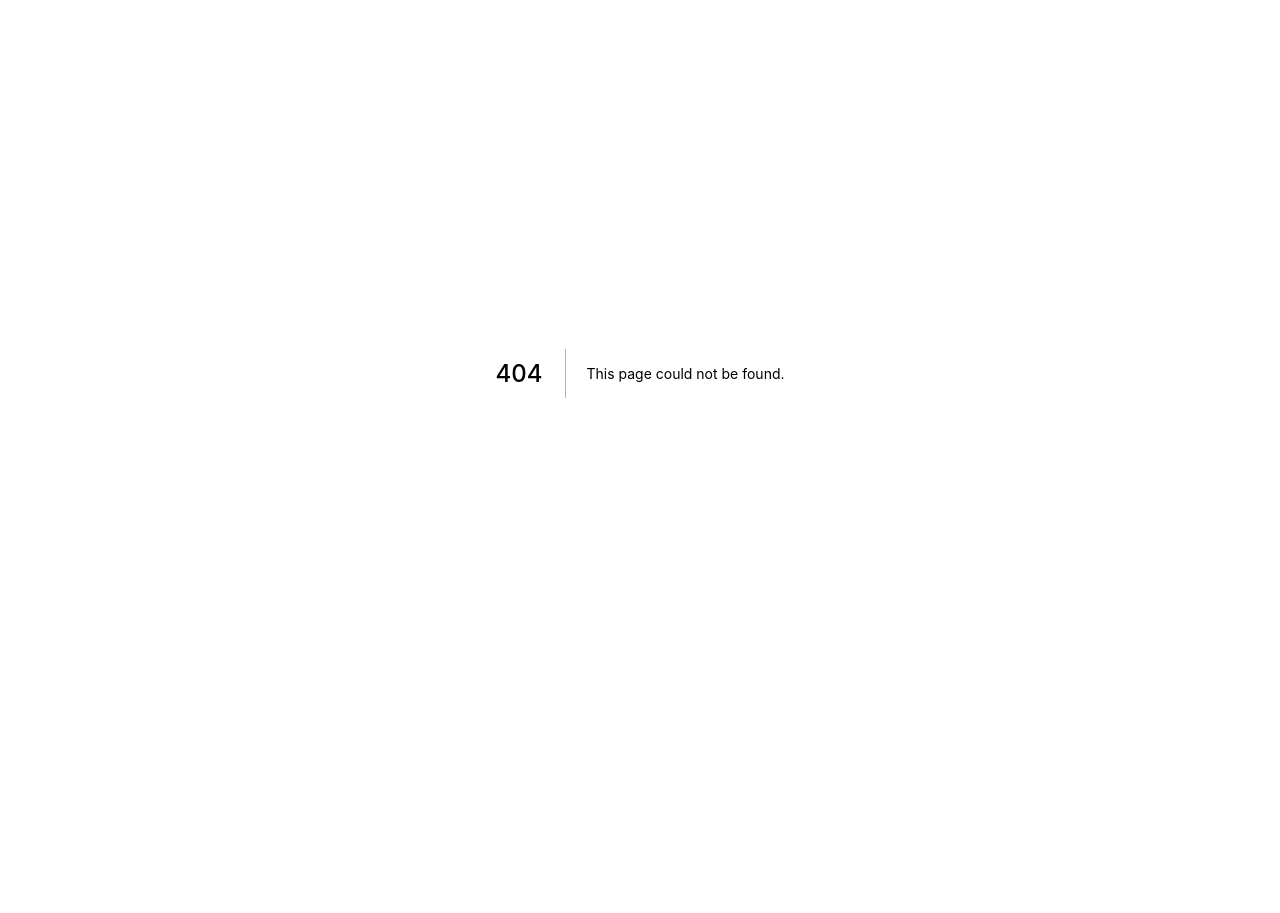
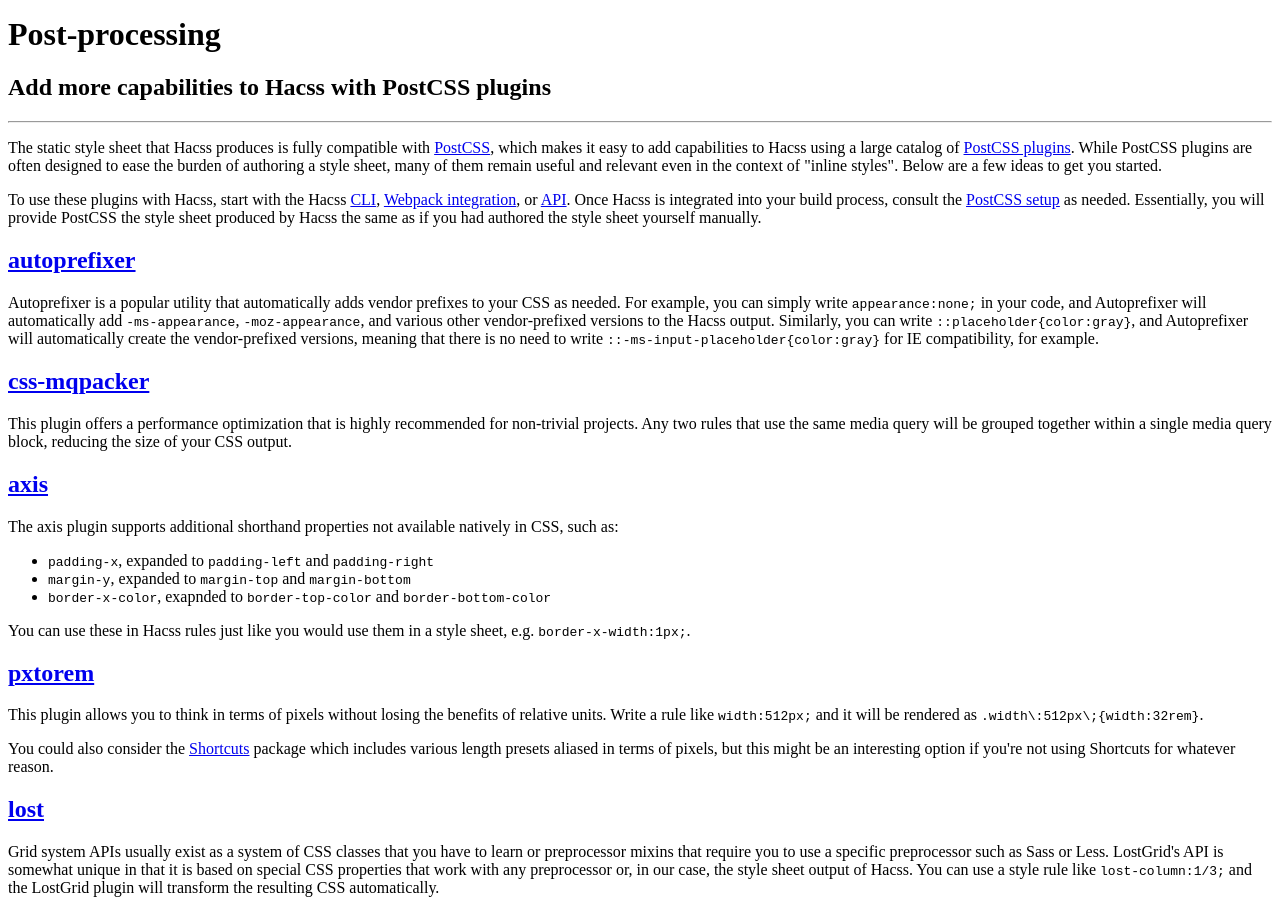
Before and after one commit to hacss/hacss.github.io, a Next.js app: page /docs/post-processing in a window 1280 px wide. Before the commit this address had no page. Shown: the part 460-1373 px from the top of the page. Before the commit the page ends 1233 px from the top, so only its background shows below. Built offline with nearby package versions, Linux system fonts and the light colour scheme.

Commit message:
Post-processing info

```diff
--- a/pages/docs/_app.tsx
+++ b/pages/docs/_app.tsx
@@ -11,7 +11,8 @@
   ["/webpack", "Webpack"],
   ["/api", "API"],
   ["/style-guide", "Style Guide"],
-  ["/shortcuts", "Shortcuts"]
+  ["/shortcuts", "Shortcuts"],
+  ["/post-processing", "Post-processing"]
 ];
 
 const DocsApp
--- /dev/null
+++ b/pages/docs/post-processing.mdx
@@ -0,0 +1,70 @@
+import Article from "../../components/Article";
+import ShellCommand from "../../components/ShellCommand";
+
+<Article
+  title="Post-processing"
+  subtitle="Add more capabilities to Hacss with PostCSS plugins">
+
+The static style sheet that Hacss produces is fully compatible with
+[PostCSS](https://postcss.org), which makes it easy to add capabilities to Hacss
+using a large catalog of [PostCSS plugins](https://www.postcss.parts). While
+PostCSS plugins are often designed to ease the burden of authoring a style
+sheet, many of them remain useful and relevant even in the context of "inline
+styles". Below are a few ideas to get you started.
+
+To use these plugins with Hacss, start with the Hacss [CLI](./cli),
+[Webpack integration](./webpack), or [API](./api). Once Hacss is integrated into
+your build process, consult the
+[PostCSS setup](https://github.com/postcss/postcss#usage) as needed.
+Essentially, you will provide PostCSS the style sheet produced by Hacss the same
+as if you had authored the style sheet yourself manually.
+
+## [autoprefixer](https://github.com/postcss/autoprefixer)
+
+Autoprefixer is a popular utility that automatically adds vendor prefixes to
+your CSS as needed. For example, you can simply write `appearance:none;` in your
+code, and Autoprefixer will automatically add `-ms-appearance`,
+`-moz-appearance`, and various other vendor-prefixed versions to the Hacss
+output. Similarly, you can write `::placeholder{color:gray}`, and Autoprefixer
+will automatically create the vendor-prefixed versions, meaning that there is no
+need to write `::-ms-input-placeholder{color:gray}` for IE compatibility, for
+example.
+
+## [css-mqpacker](https://github.com/hail2u/node-css-mqpacker)
+
+This plugin offers a performance optimization that is highly recommended for
+non-trivial projects. Any two rules that use the same media query will be
+grouped together within a single media query block, reducing the size of your
+CSS output.
+
+## [axis](https://github.com/kinday/postcss-axis)
+
+The axis plugin supports additional shorthand properties not available natively
+in CSS, such as:
+* `padding-x`, expanded to `padding-left` and `padding-right`
+* `margin-y`, expanded to `margin-top` and `margin-bottom`
+* `border-x-color`, exapnded to `border-top-color` and `border-bottom-color`
+
+You can use these in Hacss rules just like you would use them in a style sheet,
+e.g. `border-x-width:1px;`.
+
+## [pxtorem](https://github.com/cuth/postcss-pxtorem)
+
+This plugin allows you to think in terms of pixels without losing the benefits
+of relative units. Write a rule like `width:512px;` and it will be rendered as
+`.width\:512px\;{width:32rem}`.
+
+You could also consider the [Shortcuts](./shortcuts) package which includes
+various length presets aliased in terms of pixels, but this might be an
+interesting option if you're not using Shortcuts for whatever reason.
+
+## [lost](https://github.com/peterramsing/lost)
+
+Grid system APIs usually exist as a system of CSS classes that you have to learn
+or preprocessor mixins that require you to use a specific preprocessor such as
+Sass or Less. LostGrid's API is somewhat unique in that it is based on special
+CSS properties that work with any preprocessor or, in our case, the style sheet
+output of Hacss. You can use a style rule like `lost-column:1/3;` and the
+LostGrid plugin will transform the resulting CSS automatically.
+
+</Article>
```
Also changed, not shown: pages/docs/cli.mdx (+10 -0 lines), pages/docs/webpack.mdx (+9 -0 lines).
